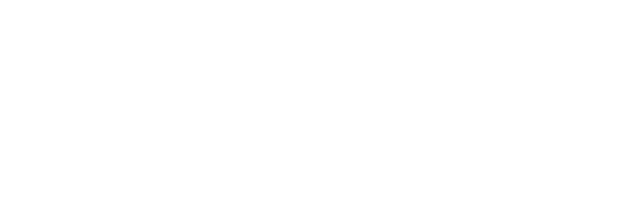
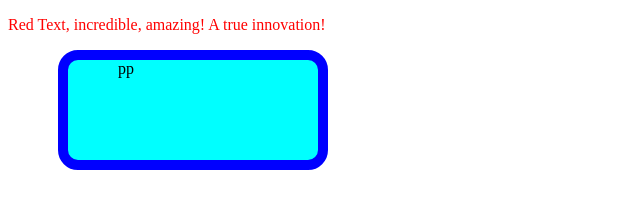
Before and after one commit to TriggerhappyJ/289.101, a plain HTML site: page week 3/styles.html in a window 1280 px wide. Shown: the whole page, without its empty margins (0-640 px from the left). Drawn offline with Linux system fonts and the light colour scheme.

Commit message:
added styles.css

```diff
--- /dev/null
+++ b/week 3/styles.css
@@ -0,0 +1,23 @@
+.red {
+    color: red;
+
+}
+
+#box1 {
+    width: 200px;
+    height: 100px;
+    background-color: aqua;
+    border-radius: 20px;
+    border-style: solid;
+    border-width: 10px;
+    border-color: blue;
+    padding-left: 50px;
+    margin-left: 50px;
+}
+
+#box2 {
+    width: 100px;
+    height: 100px;
+    background-color: orange;
+    margin-top: 50px;
+}
--- a/week 3/styles.html
+++ b/week 3/styles.html
@@ -1,14 +1,16 @@
 <!DOCTYPE html>
 <html>
     <head>
-        <title>styles</title>
-
+        <title>Styles</title>
+        <link href="styles.css" rel="stylesheet">
 
     </head>
 
     <body>
-
-
+        <p class="red">Red Text, incredible, amazing! A true innovation!</p>
+        <div id="box1">
+            pp
+        </div>
 
     </body>
 </html>
```
